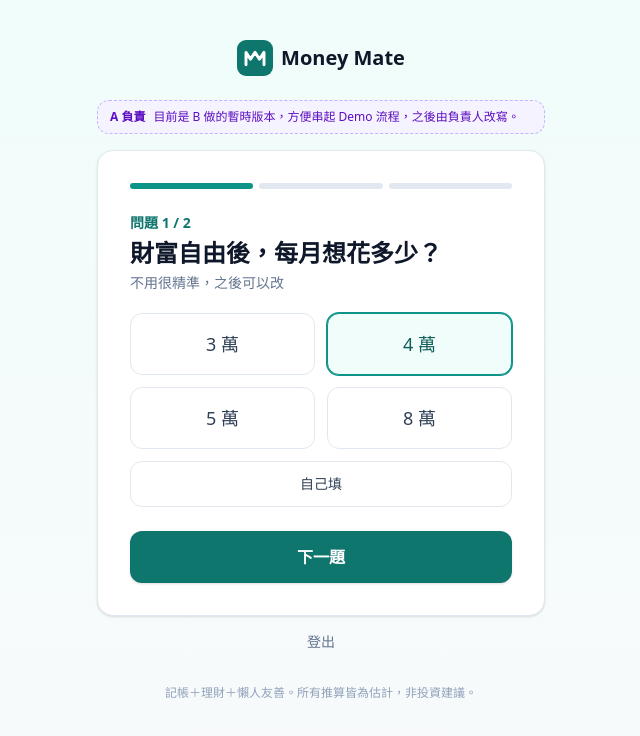
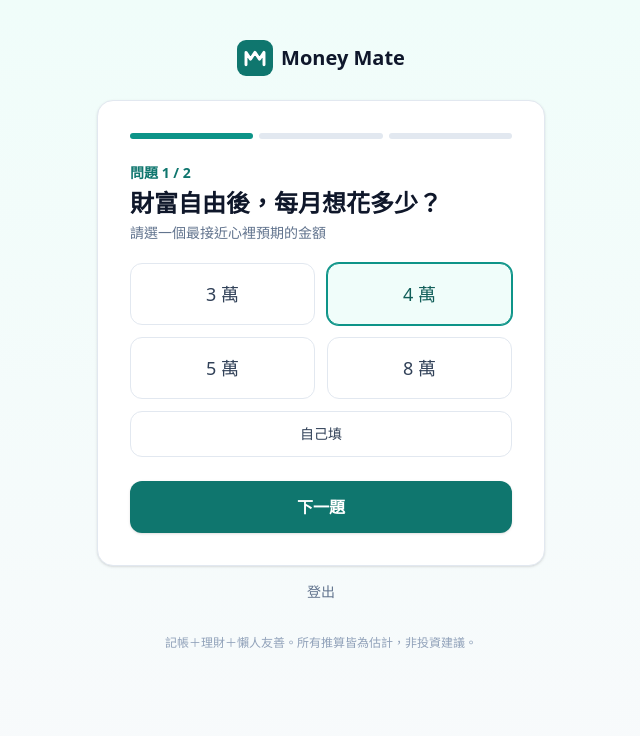
Before and after one commit to Mingx1994x/MoneyMate, a Nuxt app in the folder frontend/: page /onboarding in a window 1280 px wide. Shown: the top 736 px of the page, without its empty margins (319-959 px from the left). Built offline with nearby package versions, Linux system fonts and the light colour scheme.

Commit message:
✨ feat: 問卷頁改寫 Q1、Q2 說明文字，調整跳過按鈕位置
- Q1、Q2 說明改成直接的操作指示；Q2 拿掉「現有資產（估計）」的說法（D-D-004）
- 拿掉「B 做的暫時版本」提示框與註解

```diff
--- a/frontend/app/pages/onboarding.vue
+++ b/frontend/app/pages/onboarding.vue
@@ -1,7 +1,8 @@
 <script setup lang="ts">
 /**
- * 30 秒財富自由問卷 —— A 負責（這是暫時版本）。PRD §12、FR-04
+ * 30 秒財富自由問卷 —— A 負責。PRD §12、FR-04、AC-15
  * Q1 每月想花多少（預選 4 萬）；Q2 現在大概有多少存款（可跳過）。
+ * Q2 > 0 時後端建立一般的銀行帳戶「現有存款」；0 或跳過不建立（D-D-004）。
  */
 import { errorText } from '~/lib/api-error'
 import { formatMoney, formatWan } from '~/lib/money'
@@ -58,7 +59,6 @@ async function submit(skip = false) {
 
 <template>
   <div>
-    <OwnerNote owner="A" />
     <div class="card p-6 sm:p-8">
       <div class="mb-6 flex gap-1.5">
         <div v-for="i in 3" :key="i" class="h-1.5 flex-1 rounded-full" :class="i <= step ? 'bg-brand-600' : 'bg-slate-200'" />
@@ -67,7 +67,7 @@ async function submit(skip = false) {
       <template v-if="step === 1">
         <p class="text-sm font-semibold text-brand-700">問題 1 / 2</p>
         <h1 class="mt-1 text-2xl font-bold">財富自由後，每月想花多少？</h1>
-        <p class="mt-1 text-sm text-slate-500">不用很精準，之後可以改</p>
+        <p class="mt-1 text-sm text-slate-500">請選一個最接近心裡預期的金額</p>
         <div class="mt-5 grid grid-cols-2 gap-3">
           <button v-for="v in Q1" :key="v" class="chip py-4 text-lg" :class="spending === v ? 'chip-on' : 'chip-off'" @click="spending = v">{{ v / 10000 }} 萬</button>
           <button class="chip col-span-2 py-3" :class="spending === 'custom' ? 'chip-on' : 'chip-off'" @click="spending = 'custom'">自己填</button>
@@ -80,7 +80,7 @@ async function submit(skip = false) {
       <template v-else-if="step === 2">
         <p class="text-sm font-semibold text-brand-700">問題 2 / 2</p>
         <h1 class="mt-1 text-2xl font-bold">現在大概有多少存款？</h1>
-        <p class="mt-1 text-sm text-slate-500">會先建立一個「現有資產（估計）」帳戶，之後新增真實帳戶時可以從這裡扣掉</p>
+        <p class="mt-1 text-sm text-slate-500">請選一個最接近目前存款的金額</p>
         <div class="mt-5 grid grid-cols-2 gap-3">
           <button v-for="v in Q2" :key="v" class="chip py-4 text-lg" :class="assets === v ? 'chip-on' : 'chip-off'" @click="assets = v">{{ v === 0 ? '0' : `${v / 10000} 萬` }}</button>
           <button class="chip col-span-2 py-3" :class="assets === 'custom' ? 'chip-on' : 'chip-off'" @click="assets = 'custom'">自己填</button>
@@ -88,8 +88,8 @@ async function submit(skip = false) {
         <div v-if="assets === 'custom'" class="mt-3"><MoneyInput v-model="assetsCustom" placeholder="0–100,000,000" /></div>
         <p v-if="error" class="mt-3 text-sm text-rose-600">{{ error }}</p>
         <div class="mt-6 flex gap-2">
+          <AppButton block size="lg" :loading="saving" @click="submit()">看我的目標</AppButton>
           <AppButton variant="secondary" :disabled="saving" @click="submit(true)">跳過</AppButton>
-          <AppButton block size="lg" :loading="saving" @click="submit()">看我的目標</AppButton>
         </div>
         <button class="mt-3 w-full text-center text-sm text-slate-500" @click="step = 1">← 上一題</button>
       </template>
```
